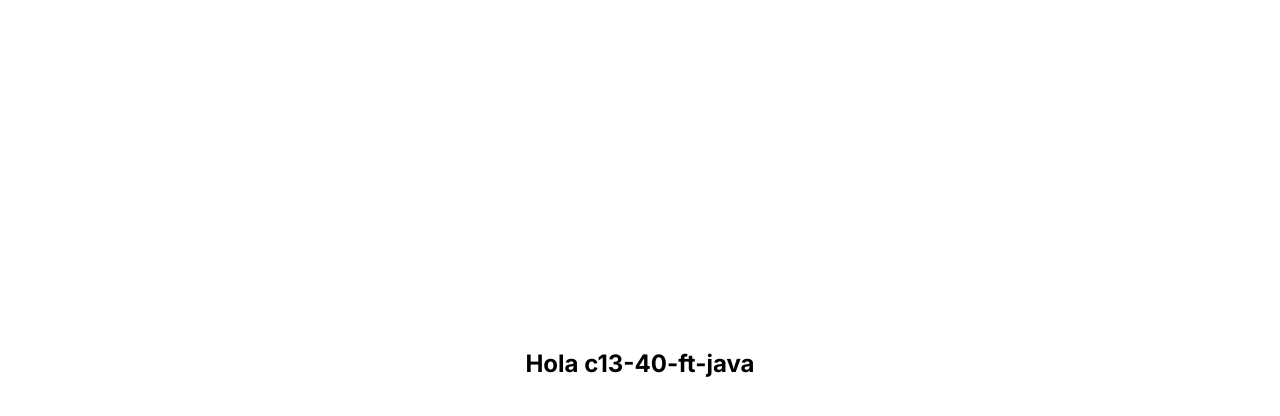
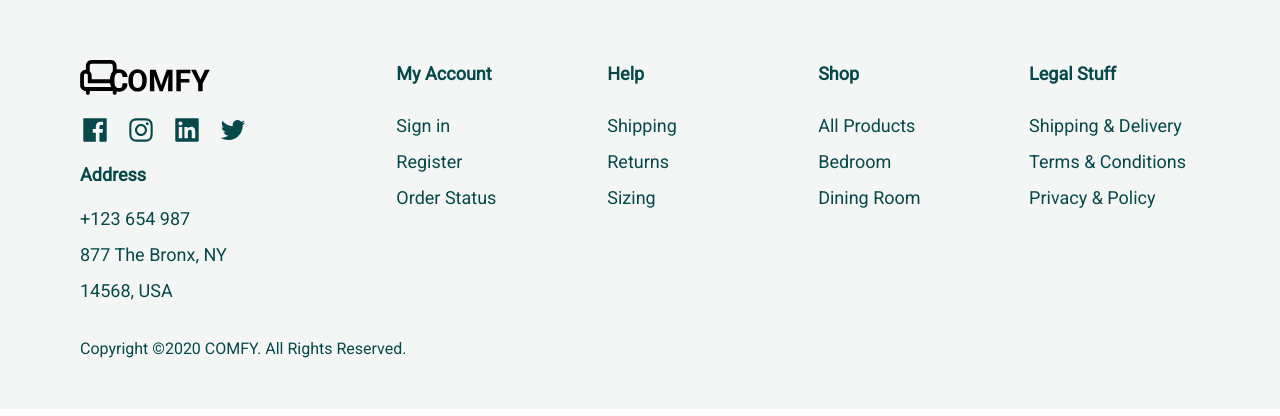
Before and after one commit to No-Country/c13-40-ft-java, a Next.js app in the folder client/: page / in a window 1280 px wide. Shown: the part 836-1252 px from the top of the page. Built offline with nearby package versions, Linux system fonts and the light colour scheme.

Commit message:
Added Footer

```diff
--- /dev/null
+++ b/client/src/app/components/footer/Footer.jsx
@@ -0,0 +1,98 @@
+"use client";
+import Image from "next/image";
+import Link from "next/link";
+import Logo from "./logo.svg";
+import {
+  AiFillFacebook,
+  AiOutlineInstagram,
+  AiFillLinkedin,
+  AiOutlineTwitter,
+} from "react-icons/ai";
+// import React from "react";
+
+const Footer = () => {
+  return (
+    <footer className="bg-background p-4 pt-16 pb-12 space-y-8 sm:px-8 md:pb-8 md:pr-4 lg:px-10 text-lg text-primary xl:pb-12 xl:pt-24 xl:pl-20 2xl:pl-32 2xl:pt-32">
+      <div className="grid grid-cols-2 gap-y-10 sm:grid-cols-4 md:grid-cols-6 md:gap-x-4 lg:grid-cols-11 lg:gap-x-0">
+        <div className="col-span-2 sm:col-span-4 md:col-span-2 lg:col-span-3">
+          <Image src={Logo} alt="Comfy logo" width={130} quality={100} />
+          <div className="flex gap-4 my-4 text-3xl">
+            <AiFillFacebook />
+            <AiOutlineInstagram />
+            <AiFillLinkedin />
+            <AiOutlineTwitter />
+          </div>
+          <div className="space-y-4">
+            <h6 className="font-bold">Address</h6>
+            <address className="not-italic space-y-2">
+              <div>+123 654 987</div>
+              <div>877 The Bronx, NY</div>
+              <div>14568, USA</div>
+            </address>
+          </div>
+        </div>
+        <div className="space-y-6 sm:order-3 lg:col-span-2">
+          <h6 className="font-bold">Shop</h6>
+          <ul className="space-y-2">
+            <li>
+              <Link href="/">All Products</Link>
+            </li>
+            <li>
+              <Link href="/">Bedroom</Link>
+            </li>
+            <li>
+              <Link href="/">Dining Room</Link>
+            </li>
+          </ul>
+        </div>
+        <div className="space-y-6 sm:order-1 lg:col-span-2">
+          <h6 className="font-bold">My Account</h6>
+          <ul className="space-y-2">
+            <li>
+              <Link href="/">Sign in</Link>
+            </li>
+            <li>
+              <Link href="/">Register</Link>
+            </li>
+            <li>
+              <Link href="/">Order Status</Link>
+            </li>
+          </ul>
+        </div>
+        <div className="space-y-6 sm:order-2 lg:col-span-2">
+          <h6 className="font-bold">Help</h6>
+          <ul className="space-y-2">
+            <li>
+              <Link href="/">Shipping</Link>
+            </li>
+            <li>
+              <Link href="/">Returns</Link>
+            </li>
+            <li>
+              <Link href="/">Sizing</Link>
+            </li>
+          </ul>
+        </div>
+        <div className="space-y-6 sm:order-4 lg:col-span-2">
+          <h6 className="font-bold">Legal Stuff</h6>
+          <ul className="space-y-2">
+            <li>
+              <Link href="/">Shipping & Delivery</Link>
+            </li>
+            <li>
+              <Link href="/">Terms & Conditions</Link>
+            </li>
+            <li>
+              <Link href="/">Privacy & Policy</Link>
+            </li>
+          </ul>
+        </div>
+      </div>
+      <p className="text-center text-base sm:text-left">
+        Copyright ©2020 COMFY. All Rights Reserved.
+      </p>
+    </footer>
+  );
+};
+
+export default Footer;
--- a/client/src/app/components/navbar/Navbar.jsx
+++ /dev/null
@@ -1,27 +0,0 @@
-"use client";
-import { useState } from "react";
-import { GiHamburgerMenu } from "react-icons/gi";
-
-const Navbar = () => {
-  const [open, setOpen] = useState(false);
-
-  return (
-    <div className="w-full h-screen relative">
-      <div className="sticky h-20 w-full bg-blue-400 flex justify-between items-center p-2">
-        <GiHamburgerMenu
-          onClick={() => setOpen(!open)}
-          className="text-3xl cursor-pointer md:hidden"
-        />
-        <input className="h-6 w-32 rounded-full" type="text" />
-        <div className="flex justify-center items-center"></div>
-      </div>
-      <div
-        className={`absolute top-0 mt-20 ${
-          open ? "translate-x-[-900px]" : "translate-x-0"
-        } h-40 w-full bg-green-700 transition-all duration-500 ease`}
-      ></div>
-    </div>
-  );
-};
-
-export default Navbar;
--- a/client/src/app/layout.js
+++ b/client/src/app/layout.js
@@ -1,8 +1,10 @@
-import Navbar from "./components/navbar/Navbar";
 import "./globals.css";
-import { Inter } from "next/font/google";
+import { Roboto } from "next/font/google";
 
-const inter = Inter({ subsets: ["latin"] });
+// Components
+import Footer from "./components/footer/Footer";
+
+const roboto = Roboto({ subsets: ["latin"], weight: "400" });
 
 export const metadata = {
   title: "Create Next App",
@@ -12,9 +14,9 @@ export const metadata = {
 export default function RootLayout({ children }) {
   return (
     <html lang="en">
-      <body className={inter.className}>
-        <Navbar />
+      <body className={roboto.className}>
         {children}
+        <Footer />
       </body>
     </html>
   );
--- a/client/tailwind.config.js
+++ b/client/tailwind.config.js
@@ -1,18 +1,22 @@
 /** @type {import('tailwindcss').Config} */
 module.exports = {
   content: [
-    './src/pages/**/*.{js,ts,jsx,tsx,mdx}',
-    './src/components/**/*.{js,ts,jsx,tsx,mdx}',
-    './src/app/**/*.{js,ts,jsx,tsx,mdx}',
+    "./src/pages/**/*.{js,ts,jsx,tsx,mdx}",
+    "./src/components/**/*.{js,ts,jsx,tsx,mdx}",
+    "./src/app/**/*.{js,ts,jsx,tsx,mdx}",
   ],
   theme: {
     extend: {
       backgroundImage: {
-        'gradient-radial': 'radial-gradient(var(--tw-gradient-stops))',
-        'gradient-conic':
-          'conic-gradient(from 180deg at 50% 50%, var(--tw-gradient-stops))',
+        "gradient-radial": "radial-gradient(var(--tw-gradient-stops))",
+        "gradient-conic":
+          "conic-gradient(from 180deg at 50% 50%, var(--tw-gradient-stops))",
+      },
+      colors: {
+        background: "#f3f6f5",
+        primary: "#07484a",
       },
     },
   },
   plugins: [],
-}
+};
```
Also changed, not shown: client/src/app/components/footer/logo.svg (added).
